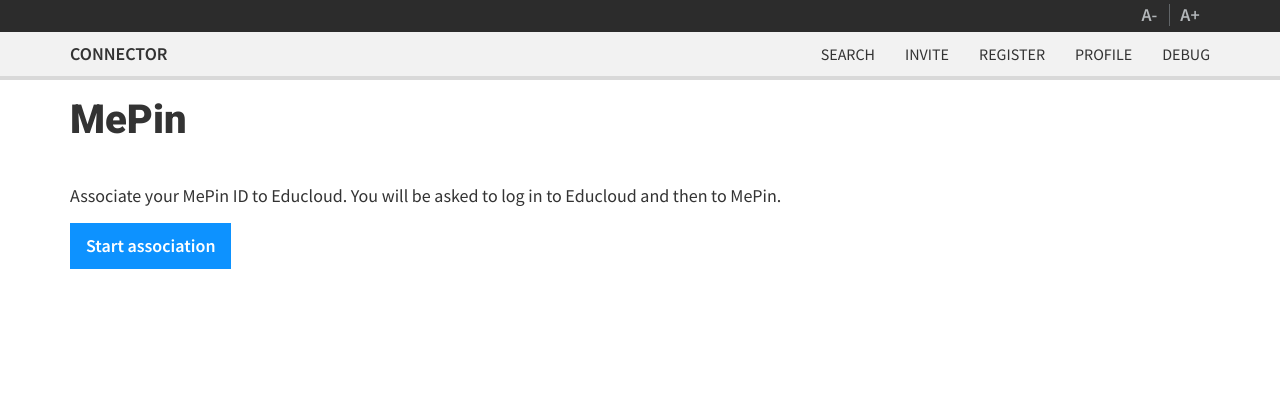
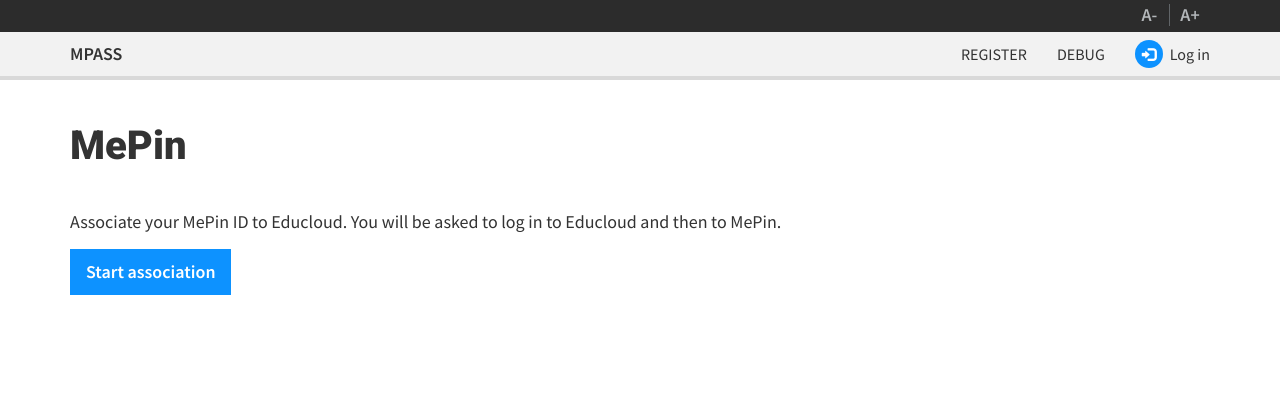
Before and after one commit to haltu/eca-auth-connector, a Django app: page /mepin in a window 1280 px wide. Shown: the top 394 px of the page. Run offline with Django 3.2, Linux system fonts and the light colour scheme; parts of the project's set-up code (start-up, migrations or seed data) failed here and were passed over; some libraries are stand-ins or nearby versions.

Commit message:
Added login button to topbar. Added some missing translations.

```diff
--- a/selector/static/css/main.css
+++ b/selector/static/css/main.css
@@ -23,8 +23,8 @@ body {
   font-size: 1.8rem;
   line-height: 1.5;
   background: #fff;
-  padding-top: 5.0rem;
-  padding-bottom: 7.0rem;
+  padding-top: 7.6rem;
+  padding-bottom: 5.0rem;
   -webkit-font-smoothing: antialiased;
 }
 ::-moz-selection {
@@ -185,6 +185,7 @@ a:hover {
 .h3, h3,
 .h4, h4 {
   font-family: "Roboto", "Helvetica Neue", Arial, helvetica, sans-serif;
+  word-break: break-word;
 }
 .h1, h1 {
   font-weight: 900;
@@ -289,6 +298,28 @@ ol, ul {
   background: #e02271;
   color: #fff;
   text-decoration: none;
+}
+.navbar-inverse .navbar-nav > .login-link > a {
+  text-transform: none;
+}
+.navbar-inverse .navbar-nav > .login-link > a:focus,
+.navbar-inverse .navbar-nav > .login-link > a:hover {
+  background: #0d92ff;
+  color: #fff;
+}
+.navbar-inverse .navbar-nav > .login-link > a > span {
+  display: inline-block;
+  width: 2.8rem;
+  height: 2.8rem;
+  line-height: 2.8rem;
+  margin-top: -0.6rem;
+  margin-bottom: -0.6rem;
+  margin-right: 0.7rem;
+  font-size: 1.4rem;
+  text-align: center;
+  background: #0d92ff;
+  color: #fff;
+  border-radius: 50%;
 }
 @media (max-width: 47.9375rem) {
   .navbar-inverse .navbar-collapse,
--- a/selector/templates/base.html
+++ b/selector/templates/base.html
@@ -5,7 +5,7 @@
     <meta charset="utf-8">
     <meta http-equiv="X-UA-Compatible" content="IE=edge">
     <meta name="viewport" content="width=device-width, initial-scale=1">
-    <title>{% trans "MPASS Connector Service" %}</title>
+    <title>{% trans "Educloud Alliance Connector Service" %}</title>
     <link href="https://fonts.googleapis.com/icon?family=Material+Icons" rel="stylesheet">
     <link href='https://fonts.googleapis.com/css?family=Source+Sans+Pro:400,400italic,600,600italic|Roboto:900,900italic,700italic,700,300,300italic' rel='stylesheet' type='text/css'>
     <link rel="stylesheet" href="{{ STATIC_URL }}css/bootstrap.css">
@@ -34,15 +34,20 @@
             <span class="icon-bar"></span>
             <span class="icon-bar"></span>
           </button>
-          <a class="navbar-brand" href="/">{% trans "Connector" %}</a>
+          <a class="navbar-brand" href="/">{% trans "MPASS" %}</a>
         </div>
         <div class="collapse navbar-collapse" id="navbar">
           <ul class="nav navbar-nav navbar-right">
-            <li class="{% block nav-search %}{% endblock %}"><a href="/search">{% trans "Search" %}</a></li>
-            <li class="{% block nav-invite %}{% endblock %}"><a href="/invite">{% trans "Invite" %}</a></li>
+            {% if user.is_authenticated %}
+              <li class="{% block nav-search %}{% endblock %}"><a href="/search">{% trans "Search" %}</a></li>
+              <li class="{% block nav-invite %}{% endblock %}"><a href="/invite">{% trans "Invite" %}</a></li>
+              <li class="{% block nav-profile %}{% endblock %}"><a href="/profile">{% trans "Profile" %}</a></li>
+            {% endif %}
             <li class="{% block nav-register %}{% endblock %}"><a href="/register">{% trans "Register" %}</a></li>
-            <li class="{% block nav-profile %}{% endblock %}"><a href="/profile">{% trans "Profile" %}</a></li>
             <li class="{% block nav-debug %}{% endblock %}"><a href="/debug">{% trans "Debug" %}</a></li>
+            {% if not user.is_authenticated %}
+              <li class="login-link"><a href="{% url 'login.admin' %}"><span class="glyphicon glyphicon-log-in"></span>{% trans "Log in" %}</a></li>
+            {% endif %}
           </ul>
         </div>
       </div>
```
Also changed, not shown: other parts of selector/static/css/main.css (+48 -4 lines), selector/templates/base_info.html (+11 -7 lines).
